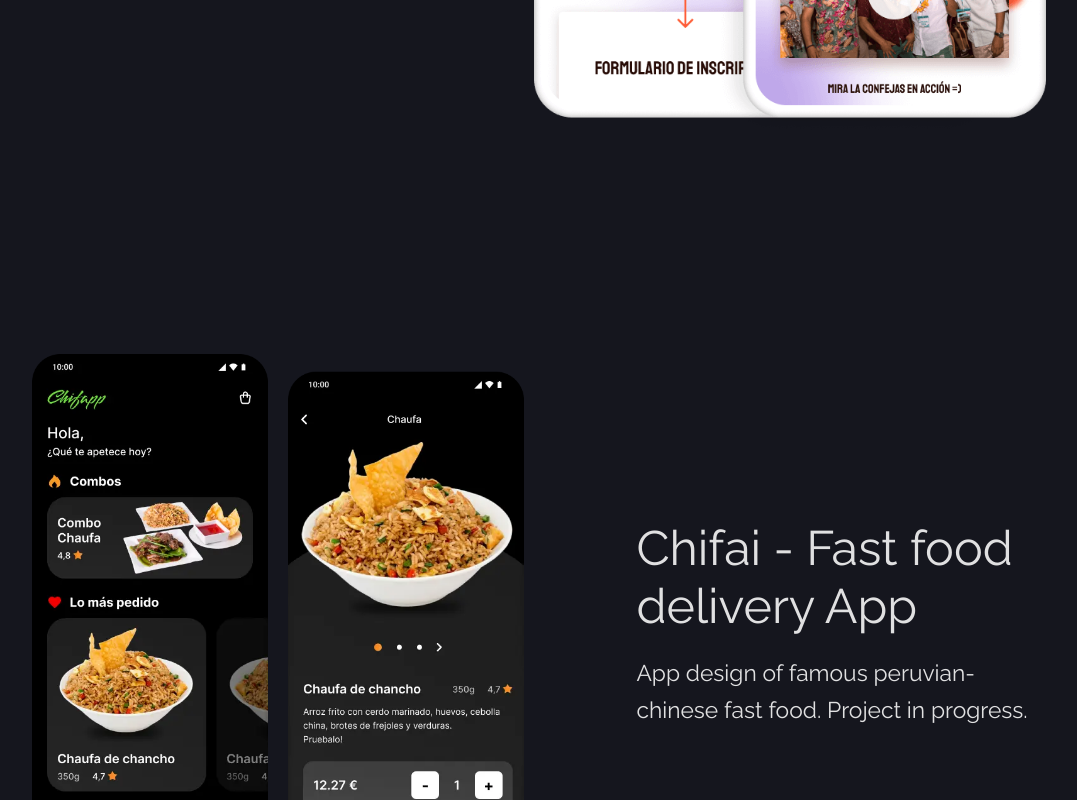
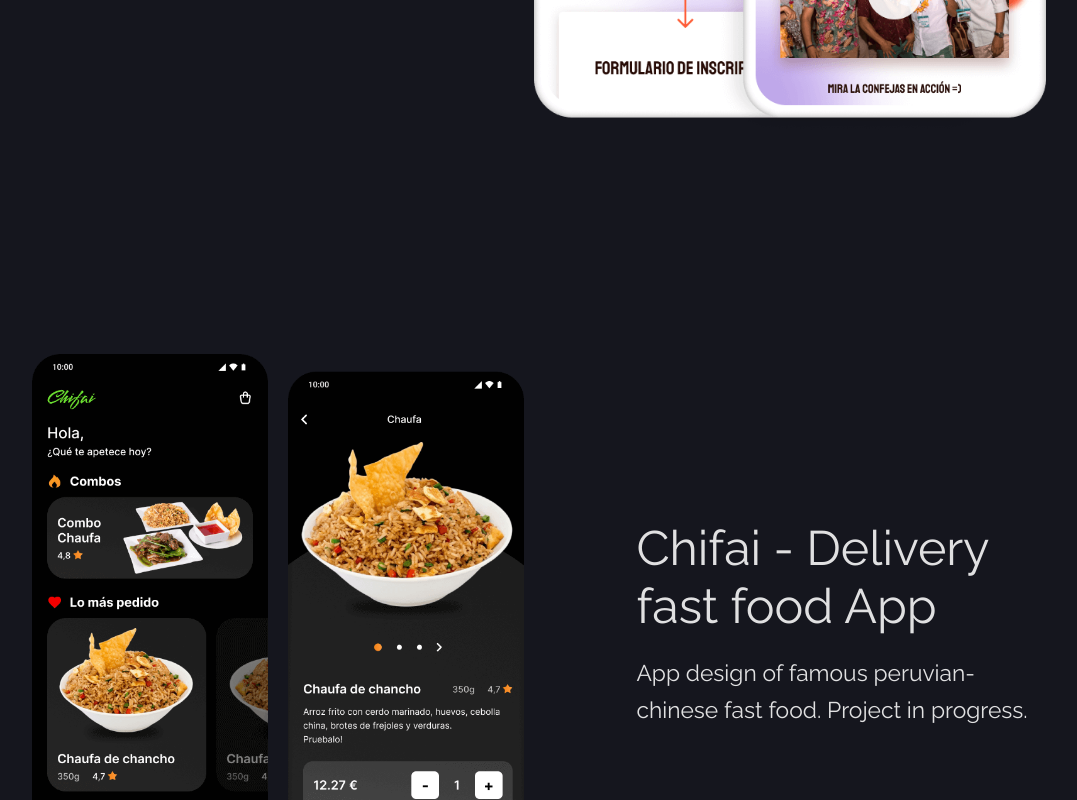
Before and after one commit to luisquispetello/vue-portfolio, a Vue app: page / in a window 1280 px wide. Shown: the part 2000-2800 px from the top of the page, without its empty margins (106-1183 px from the left). Built offline with nearby package versions, Linux system fonts and the light colour scheme.

Commit message:
update hero text & image mockup

```diff
--- a/src/components/AboutMe.vue
+++ b/src/components/AboutMe.vue
@@ -4,26 +4,25 @@
     <p>
       Hello! This is Luis. I am a result-focused, flexible problem-solver and
       product designer with more than 3 years of experience working as a
-      freelancer. I consider myself a proficient programmer, however, I will
+      freelancer. I consider myself a proficient designer, however, I will
       always be willing to learn, improve and take advantage of every
       opportunity that comes my way. Fearless of being out of my comfort zone
       and willing to travel.
     </p>
     <p>
-      I have a background in the world of bespoke tailoring
-      working as a apprentice for 2 years in Madrid where I learned to be
-      meticulous in all I do.
+      I also have a background in the world of bespoke tailoring working as a
+      apprentice for 2 years in Madrid where I learned to be meticulous in all I
+      do and adapt quickly to new work environments.
     </p>
     <p>
-      As a curiosity in my free time I train weightlifting and do the genealogy research of my family.
+      As a curiosity in my free time I train weightlifting and do the genealogy
+      research of my family.
     </p>
-    <p>My skills: UI/UX design, HTML, CSS, Javascript and Vue framework</p>
+    <p>My skills: UI/UX design, HTML, CSS, Javascript and Vue.JS framework</p>
     <p>Tools: Figma, Illustrator and VScode</p>
   </div>
 </template>
 
-<script>
-</script>
+<script></script>
 
-<style scoped>
-</style>
+<style scoped></style>
--- a/src/components/AppHero.vue
+++ b/src/components/AppHero.vue
@@ -1,6 +1,6 @@
 <template>
   <header class="hero">
-    <h1>Luis Quispe Tello <br>UX/UI designer with passion for code</h1>
+    <h1>Luis Quispe Tello <br>UX/UI Designer with a passion for code</h1>
     <p>Pamplona, Spain - luisquispetello@gmail.com</p>
   </header>
 </template>
--- a/src/data/projects.js
+++ b/src/data/projects.js
@@ -25,10 +25,10 @@
   },
   {
     id: 3,
-    title: "Chifai - Fast food delivery App",
+    title: "Chifai - Delivery fast food App",
     body: "App design of famous peruvian-chinese fast food. Project in progress.",
-    img: new URL('../assets/images/chifapp/home-mockup.webp', import.meta.url),
-    img2: new URL('../assets/images/chifapp/home-mockup.webp', import.meta.url),
+    img: new URL('../assets/images/chifapp/home-mockup.png', import.meta.url),
+    img2: new URL('../assets/images/chifapp/home-mockup.png', import.meta.url),
     link: "/",
     rol1: "Branding",
     rol2: "UX & UI design",
```
Also changed, not shown: src/assets/images/chifapp/home-mockup.png, src/assets/images/chifapp/home-mockup.webp (deleted).
